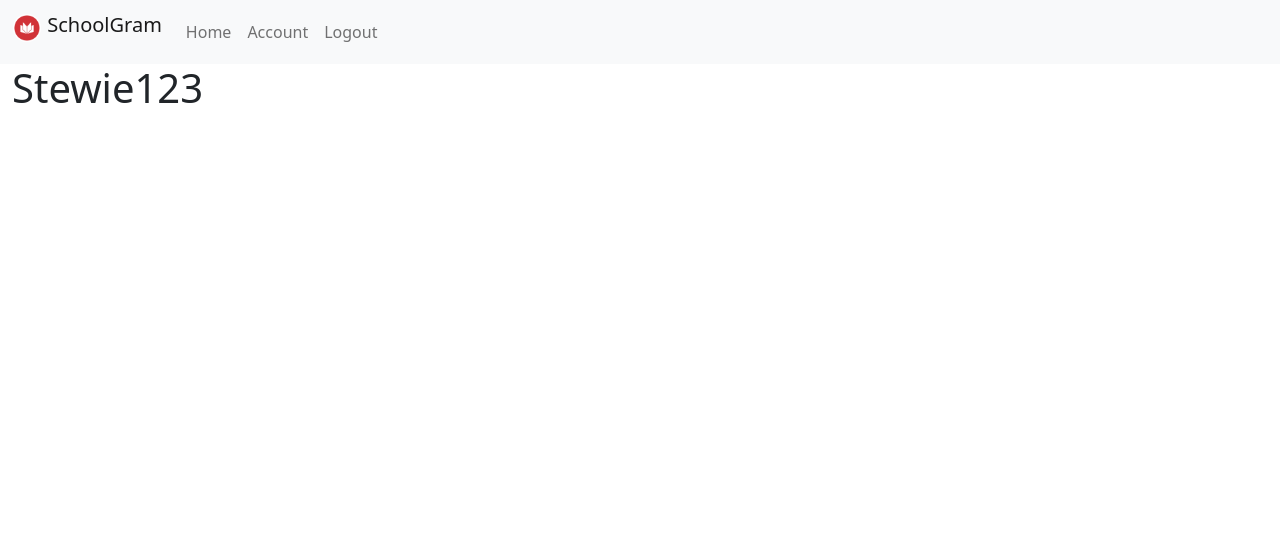
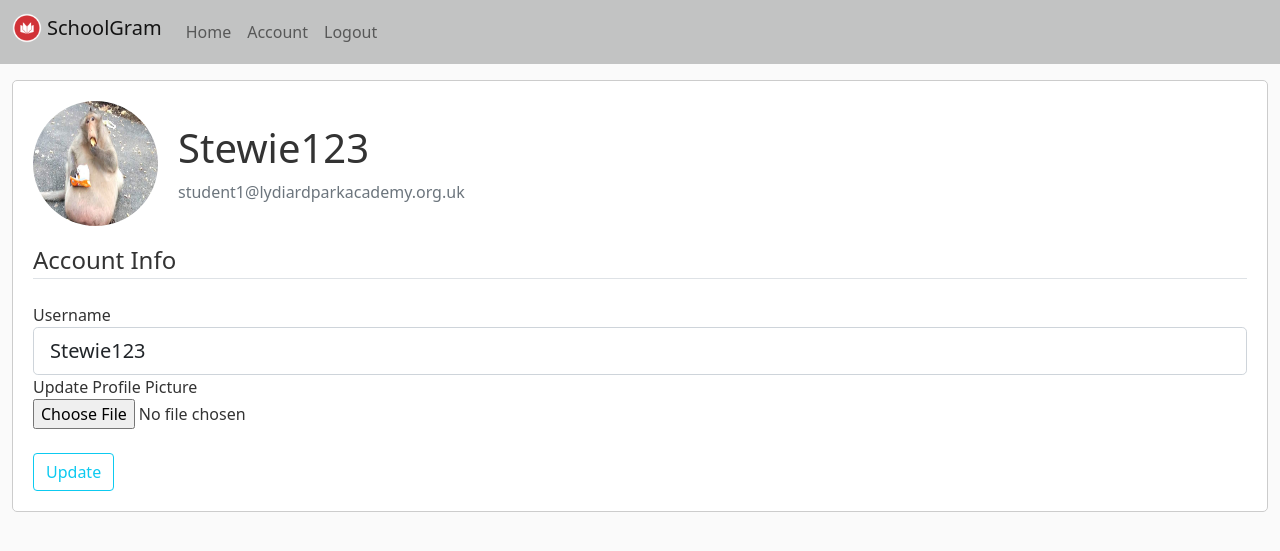
Before and after one commit to Jameel785/SocialMediaAppFlask, a Flask app: page /account in a window 1280 px wide. Shown: the top 551 px of the page. Run offline with Flask 2, Linux system fonts and the light colour scheme; a user stored in the database is signed in; some libraries are stand-ins or nearby versions.

Commit message:
Updating account page

```diff
--- a/schoolgram/forms.py
+++ b/schoolgram/forms.py
@@ -1,4 +1,6 @@
 from flask_wtf import FlaskForm
+from flask_wtf.file import FileField, FileAllowed
+from flask_login import current_user
 from wtforms import StringField, PasswordField, SelectField, SubmitField
 from wtforms.validators import ValidationError
 from schoolgram.models import User
@@ -97,3 +99,30 @@ class LoginForm(FlaskForm):
     email = StringField('Email', validators=[data_required, validate_lydiard_email])
     password = PasswordField('Password', validators=[data_required])
     submit = SubmitField('Login')
+
+class UpdateAccountForm(FlaskForm):
+    # Check if field data exists
+    def data_required(self, field):
+        if not field.data:
+            raise ValidationError('[This field is required]')
+
+    # Check if username length is within range
+    def validate_username_length(self, field):
+        min_length = 4
+        max_length = 20
+        if len(field.data) < min_length or len(field.data) > max_length:
+            raise ValidationError(f'[Username must be between {min_length} and {max_length} characters long]')
+
+
+    # Define form fields with validators
+    username = StringField('Username', validators=[data_required, validate_username_length])
+    picture = FileField('Update Profile Picture', validators=[FileAllowed(['jpg', 'png'])])
+    submit = SubmitField('Update')
+
+    def validate_username(self, username):
+        if username.data != current_user.username:
+            # Query the database for a user with the provided username
+            user = User.query.filter_by(username=username.data).first()
+            # If a user with the username already exists, raise a validation error
+            if user:
+                raise ValidationError('[Username is already taken. Please choose a different one]')
--- a/schoolgram/routes.py
+++ b/schoolgram/routes.py
@@ -1,6 +1,8 @@
+import os
+import secrets
 from flask import render_template, request, url_for, flash, redirect
 from schoolgram import app, db, bcrypt
-from schoolgram.forms import RegistrationForm, LoginForm
+from schoolgram.forms import RegistrationForm, LoginForm, UpdateAccountForm
 from schoolgram.models import User, Post, Comment, Like
 from flask_login import login_user, current_user, logout_user, login_required
 
@@ -69,7 +71,37 @@ def logout():
     # Redirects to the login page after logging out
     return redirect(url_for('login'))
 
-@app.route("/account")
+def save_profile_picture(form_picture):
+    random_hex = secrets.token_hex(8)
+    _, f_ext = os.path.splitext(form_picture.filename)
+    picture_fn = random_hex + f_ext
+    picture_path = os.path.join(app.root_path, 'static/profile_pics', picture_fn)
+    form_picture.save(picture_path)
+
+    prev_picture = os.path.join(app.root_path, 'static/profile_pics', current_user.image_file)
+    if os.path.exists(prev_picture) and current_user.image_file != 'default.jpg':
+        os.remove(prev_picture)
+
+    return picture_fn
+
+@app.route("/account", methods=['GET', 'POST'])
 @login_required
 def account():
-    return render_template("account.html", title="Account")
+    # Creates and instance of the Update Account Form
+    form = UpdateAccountForm()
+    # Updates the username of the current user and commits changes to the database if form data is valid
+    if form.validate_on_submit():
+        if form.picture.data:
+            picture_file = save_profile_picture(form.picture.data)
+            current_user.image_file = picture_file
+        current_user.username = form.username.data
+        db.session.commit()
+        flash('Your account has been updated', 'success')
+        return redirect(url_for('account'))
+    # Sets the default value of the username field to the current user's username if the request was a GET method
+    elif request.method == 'GET':
+        form.username.data = current_user.username
+    # Creates a URL for the profile image
+    image_file = url_for('static', filename='profile_pics/' + current_user.image_file)
+    # Renders the account.html file with the given title and image file
+    return render_template("account.html", title="Account", image_file=image_file, form=form)
--- a/schoolgram/static/main.css
+++ b/schoolgram/static/main.css
@@ -1,8 +1,36 @@
-.custom-container
-{
-  max-width: none;
-  padding-right: 10px;
-  padding-left: 10px;
-  margin-right: 0;
-  margin-left: 0;
+body {
+  background: #fafafa;
+  color: #333333;
+  margin-top: 5rem;
 }
+
+.content-section {
+    border: 1px solid #ccc;
+    border-radius: 5px;
+    padding: 20px;
+    background-color: #fff;
+}
+
+.bg-grey {
+    background-color: #c2c3c3;
+}
+
+.navbar-brand {
+    display: flex;
+    align-items: center;
+}
+
+.navbar-brand img {
+    margin-right: 5px;
+}
+
+.profile-img {
+    height: 125px;
+    width: 125px;
+    margin-right: 20px;
+    margin-bottom: 16px;
+}
+
+.profile-heading {
+    font-size: 2.5rem;
+}
--- a/schoolgram/templates/account.html
+++ b/schoolgram/templates/account.html
@@ -1,5 +1,55 @@
 {% extends "base.html" %}
 
 {% block content %}
-  <h1>{{ current_user.username }}</h1>
+  <div class="content-section">
+    <!-- Creates a media object container and applies flexbox for alignment -->
+    <div class="media" style="display: flex; align-items: center;">
+      <!-- Inserts the profile image with a rounded circle style -->
+      <img class="rounded-circle profile-img" src="{{ image_file }}">
+      <!-- Displays current users username and email -->
+      <div class="media-body">
+        <h2 class="profile-heading">{{ current_user.username }}</h2>
+        <p class="text-secondary">{{ current_user.email }}</p>
+      </div>
+    </div>
+    <form method="POST" action="" enctype="multipart/form-data">
+      <!-- adds hidden input fields to the form for CSRF protection -->
+      {{ form.hidden_tag() }}
+      <fieldset class="form-group">
+        <legend class="border-bottom mb-4">Account Info</legend>
+        <div class="form-group">
+          {{ form.username.label(class="form-control-label") }}
+
+          <!-- Checks if there are errors for the username field -->
+          <!-- Adds is-invalid class to the form field if there are errors, -->
+          <!-- Then display all the error messages -->
+          {% if form.username.errors %}
+            {{ form.username(class="form-control form-control-lg is-invalid") }}
+            <div class="invalid-feedback">
+              {% for error in form.username.errors %}
+              <span>{{ error }}</span>
+              {% endfor %}
+            </div>
+          {% else %}
+            {{ form.username(class="form-control form-control-lg") }}
+          {% endif %}
+        </div>
+        <div class="form-group">
+          {{ form.picture.label() }}<br>
+          {{ form.picture(class="form-control-file") }}<br>
+          <!-- Checks if there are errors for the picture field -->
+          <!-- Displays the error message if there are errors -->
+          {% if form.picture.errors %}
+            {% for error in form.picture.errors %}
+              <span class="text-danger">{{ error }}</span>
+            {% endfor %}
+          {% endif %}
+        </div>
+      </fieldset><br>
+      <!-- creates the submit button -->
+      <div class="form_group">
+        {{ form.submit(class="btn btn-outline-info") }}
+      </div>
+    </form>
+  </div>
 {% endblock %}
--- a/schoolgram/templates/base.html
+++ b/schoolgram/templates/base.html
@@ -17,7 +17,7 @@
 
 </head>
 <body>
-    <nav class="navbar navbar-expand-sm navbar-light bg-light">
+    <nav class="navbar navbar-expand-sm navbar-light bg-grey fixed-top">
         <div class="container-fluid">
             <!-- main logo and title of the nav bar -->
             <a href="{{ url_for('home') }}" class="navbar-brand h1">
--- a/schoolgram/templates/login.html
+++ b/schoolgram/templates/login.html
@@ -1,6 +1,7 @@
 {% extends "base.html" %}
 
 {% block content %}
+  <div class="content-section">
     <form method="POST" action="">
     <!-- adds hidden input fields to the form for CSRF protection -->
     {{ form.hidden_tag() }}
@@ -52,5 +53,5 @@
         Need an account? <a class="ml-2" href="{{ url_for('register') }}">Sign Up Now</a>
       </small>
     </div>
-
+  </div>
 {% endblock %}
--- a/schoolgram/templates/register.html
+++ b/schoolgram/templates/register.html
@@ -1,6 +1,7 @@
 {% extends "base.html" %}
 
 {% block content %}
+  <div class="content-section">
       <form method="POST" action="">
       <!-- adds hidden input fields to the form for CSRF protection -->
       {{ form.hidden_tag() }}
@@ -125,6 +126,7 @@
           Already have an account <a class="ml-2" href="{{ url_for('login') }}">Sign In</a>
         </small>
       </div>
+  </div>
 
   <script>
     $(document).ready(function(){
```
Also changed, not shown: instance/site.db, schoolgram/static/profile_pics/b581853138232835.jpg (added), schoolgram/static/profile_pics/default.jpg (added). Lines whose indentation alone changed are shown as unchanged.
